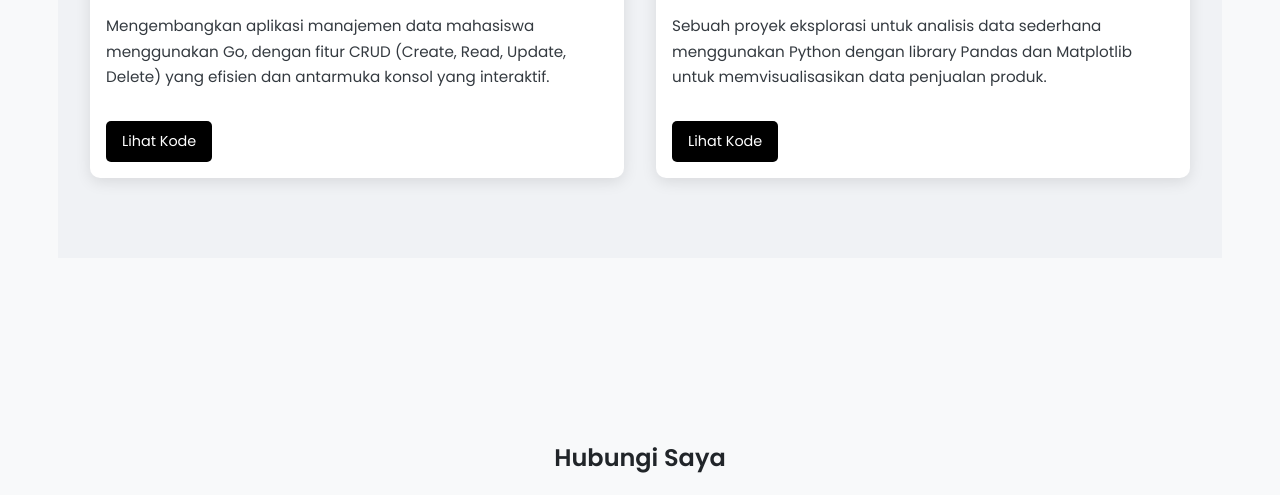
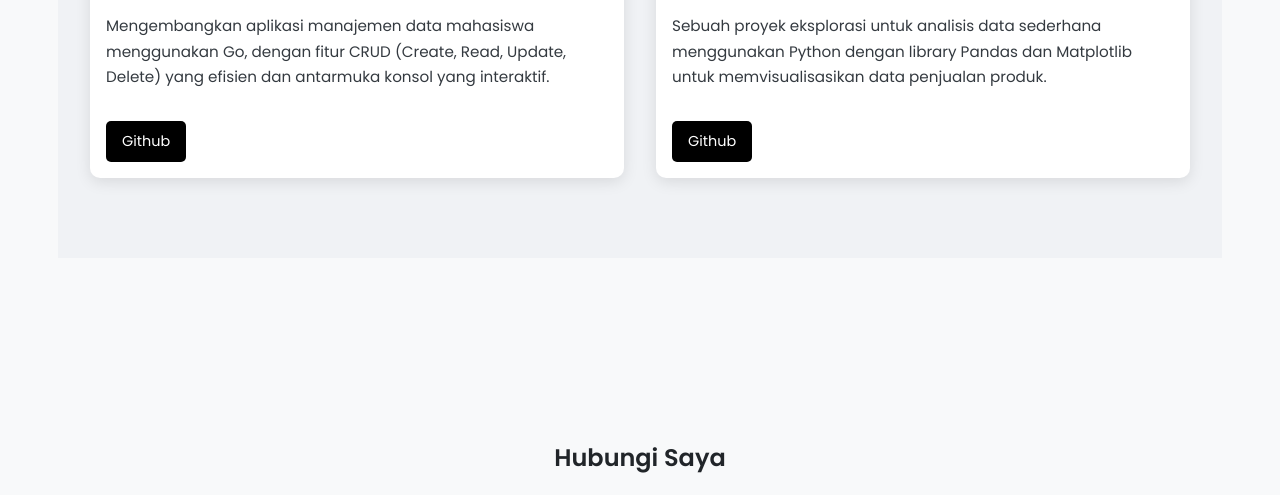
Before and after one commit to Muchammadmunawir/Muchammadmunawir.github.io, a plain HTML site: page index.html in a window 1280 px wide. Shown: the part 2390-2885 px from the top of the page. Drawn offline with Linux system fonts and the light colour scheme.

Commit message:
Update index.html

```diff
--- a/index.html
+++ b/index.html
@@ -87,12 +87,12 @@
                 <div class="project-card scroll-animation">
                     <h3>Tugas Besar Algoritma Pemrograman</h3>
                     <p>Mengembangkan aplikasi manajemen data mahasiswa menggunakan Go, dengan fitur CRUD (Create, Read, Update, Delete) yang efisien dan antarmuka konsol yang interaktif.</p>
-                    <a href="https://github.com/Muchammadmunawir/Portofolio/blob/d429b0206132bb62a7a86d63a977c25dbaddbb87/tubes%20alpro.go" class="project-btn" target="_blank">Lihat Kode</a>
+                    <a href="https://github.com/Muchammadmunawir/Portofolio/blob/d429b0206132bb62a7a86d63a977c25dbaddbb87/tubes%20alpro.go" class="project-btn" target="_blank">Github</a>
                 </div>
                 <div class="project-card scroll-animation">
                     <h3>Project Belajar Python</h3>
                     <p>Sebuah proyek eksplorasi untuk analisis data sederhana menggunakan Python dengan library Pandas dan Matplotlib untuk memvisualisasikan data penjualan produk.</p>
-                    <a href="https://github.com/Muchammadmunawir/Portofolio/blob/d429b0206132bb62a7a86d63a977c25dbaddbb87/project%20buat%20belajar%20phyton.py" class="project-btn" target="_blank">Lihat Kode</a>
+                    <a href="https://github.com/Muchammadmunawir/Portofolio/blob/d429b0206132bb62a7a86d63a977c25dbaddbb87/project%20buat%20belajar%20phyton.py" class="project-btn" target="_blank">Github</a>
                 </div>
             </div>
         </section>
```
